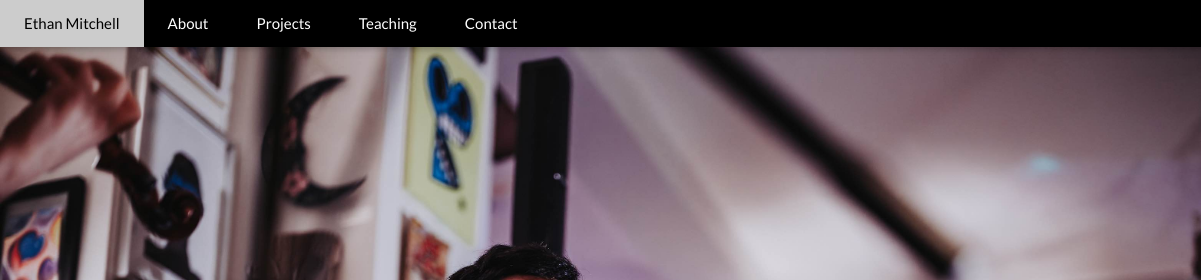
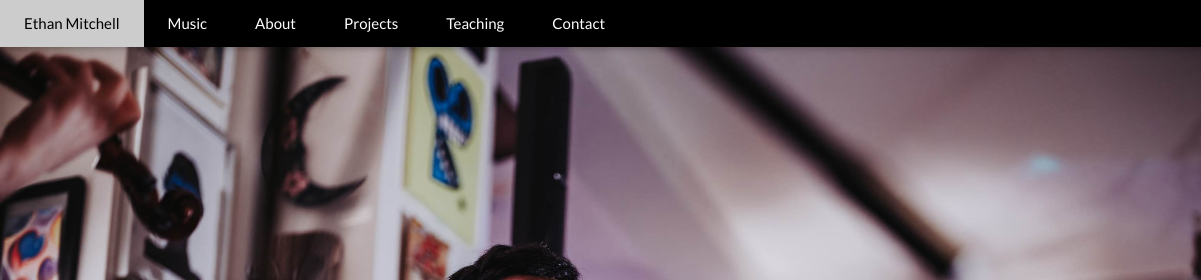
Before and after one commit to EthanMitchellSongs/EthanMitchellSongs.github.io, a plain HTML site: page index.html in a window 1280 px wide. Shown: the top 280 px of the page, 0-1201 px from the left. Drawn offline with Linux system fonts and the light colour scheme; a script that the page names is missing.

Commit message:
NavBar Update

```diff
--- a/index.html
+++ b/index.html
@@ -22,6 +22,7 @@ iframe {
   <div class="w3-bar w3-black w3-card">
     <a class="w3-bar-item w3-button w3-padding-large w3-hide-medium w3-hide-large w3-right" href="javascript:void(0)" onclick="myFunction()" title="Toggle Navigation Menu"><i class="fa fa-bars"></i></a>
     <a href="/" class="w3-bar-item w3-button w3-padding-large">Ethan Mitchell</a>
+    <a href="#music" class="w3-bar-item w3-button w3-padding-large w3-hide-small">Music</a>
     <a href="#about" class="w3-bar-item w3-button w3-padding-large w3-hide-small">About</a>
     <a href="#projects" class="w3-bar-item w3-button w3-padding-large w3-hide-small">Projects</a>
     <a href="#teaching" class="w3-bar-item w3-button w3-padding-large w3-hide-small">Teaching</a>
@@ -32,6 +33,7 @@ iframe {
 
 <!-- Navbar on small screens (remove the onclick attribute if you want the navbar to always show on top of the content when clicking on the links) -->
 <div id="navDemo" class="w3-bar-block w3-black w3-hide w3-hide-large w3-hide-medium w3-top" style="margin-top:46px">
+  <a href="#music" class="w3-bar-item w3-button w3-padding-large" onclick="myFunction()">Music</a>
   <a href="#about" class="w3-bar-item w3-button w3-padding-large" onclick="myFunction()">About</a>
   <a href="#projects" class="w3-bar-item w3-button w3-padding-large" onclick="myFunction()">Valley Reels</a>
   <a href="#teaching" class="w3-bar-item w3-button w3-padding-large" onclick="myFunction()">Teaching</a>
@@ -51,7 +53,7 @@ iframe {
   </div>
 
   <!-- The Band Section -->
-  <div class="w3-container w3-content w3-center site-section" style="max-width:800px" id="Announcements">
+  <div class="w3-container w3-content w3-center site-section" style="max-width:800px" id="music">
     <h1 class="w3-wide">Debut Album WESTERN MOVIES out March 7th</h1>
     <h2 class="w3-wide">Any Which Way + Western Movies singles out now!</h1>
     <iframe style="border-radius:12px" src="https://open.spotify.com/embed/album/0L20fN1I5QRgyDi776qtFv?utm_source=generator" width="100%" height="352" frameBorder="0" allowfullscreen="" allow="autoplay; clipboard-write; encrypted-media; fullscreen; picture-in-picture" loading="lazy"></iframe>
```
